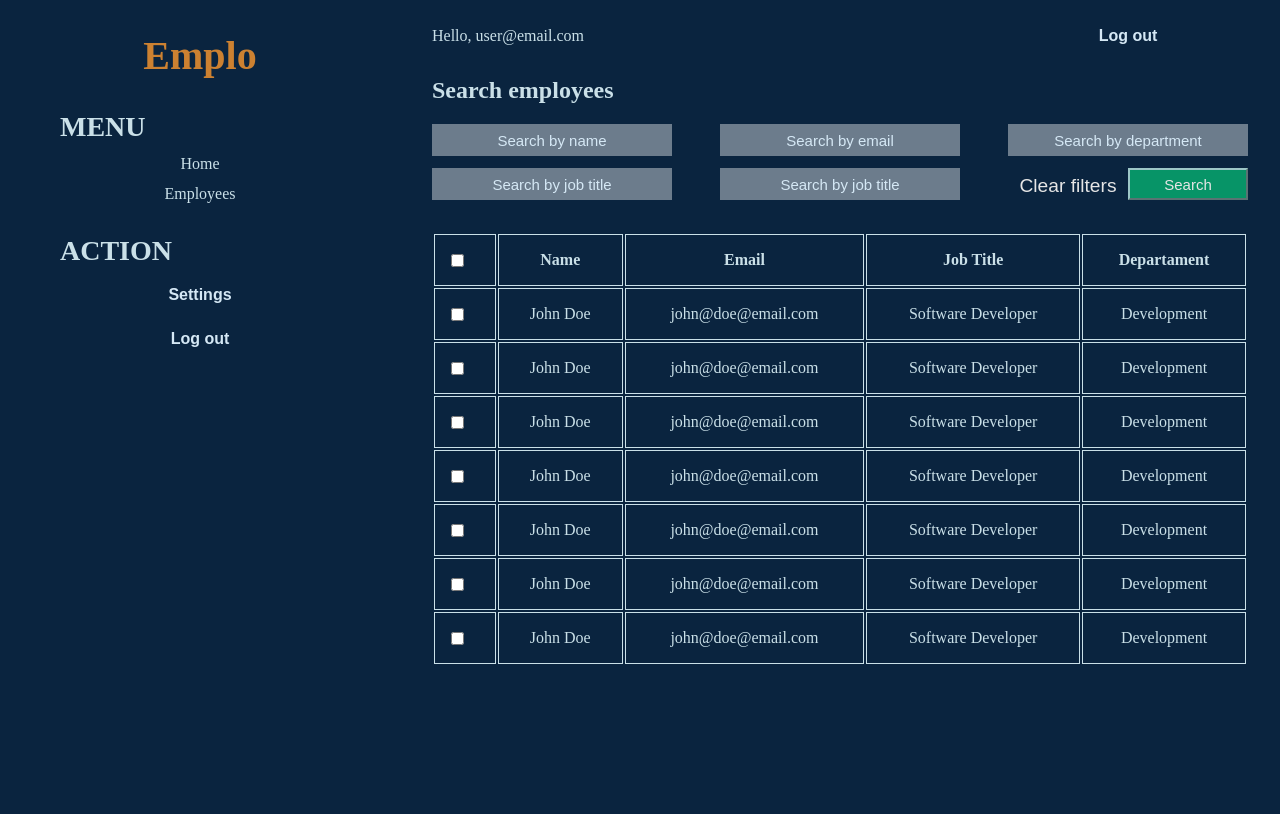
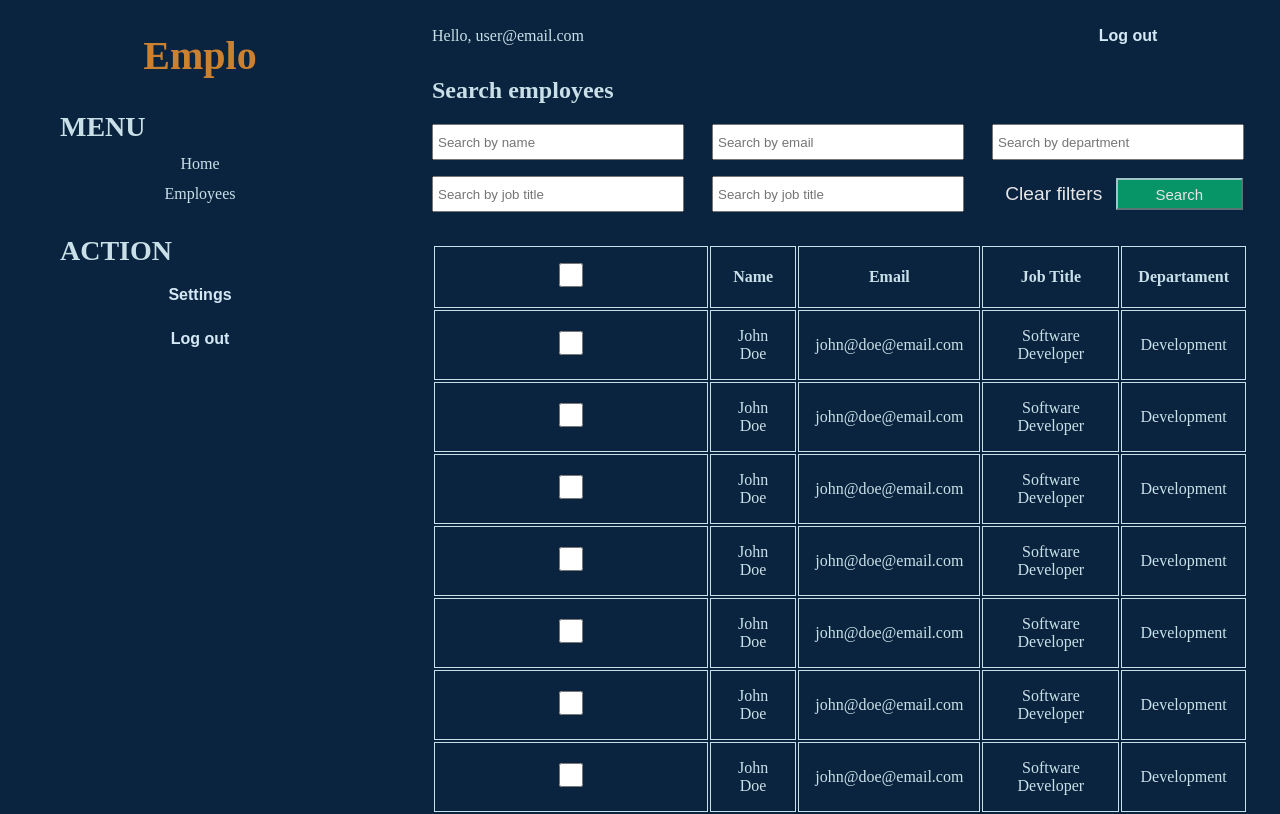
Before and after one commit to NNarc1s/Emplo, a plain HTML site: page index.html in a window 1280 px wide. Drawn offline with Linux system fonts and the light colour scheme.

Commit message:
modified buttons into input

```diff
--- a/index.css
+++ b/index.css
@@ -40,8 +40,10 @@ ul>li{
 
 }
 input {
-  display: block;
-  margin: 2px 0px 2px 0px;
+  padding: 0.25rem;
+  height:1.5rem;
+  width:15rem;
+
 }
 button {
   height:2rem;
@@ -49,8 +51,8 @@ button {
   background-color: #6c7c8c;
   color: #d5e8f5;
   font-size: 15px;
-  padding: 5px;
-  border-width: 2px;
+
+
   border-color: transparent;
 }
 button:hover{
@@ -69,24 +71,28 @@ form>h2{
 .search-filters{
     display: grid;
     grid-template-columns:1fr 1fr auto;
-    gap:12px;
+    gap:1rem
 }
 .last-item{
-    max-width: 15rem;
+
+  max-width: 16rem;
+  margin: auto;
     background-color: transparent;
     display: flex;
+    justify-content:space-between
+
 }
 .last-item>:nth-child(1){
-color:#e6e6e6;
+  color:#e6e6e6;
   background-color: transparent;
   font-size:1.2rem;
   border-color: transparent;
 }
 .primary-btn{
+
 color:#d5e8f5;
 font-size:1rem;
 font-weight: 600;
-
 background-color: transparent;
 }
 .secondary-btn{
@@ -94,6 +100,8 @@ background-color: transparent;
     color:#e6e6e6;
     border-width: 2px;
     border-color: #9dc7c7;
+    margin-right: 5px;
+    padding: 0.25rem;
 }
 table{
   padding-left: 2rem;
--- a/index.html
+++ b/index.html
@@ -47,13 +47,13 @@
         </header>
       <form class="form">
        <h2>Search employees</h2>
-        </label>
+
         <div class="search-filters">
-            <button >Search by name</button>
-            <button >Search by email</button>
-            <button >Search by department</button>
-            <button >Search by job title</button>
-            <button >Search by job title</button>
+            <input type="text"  placeholder="Search by name"></input>
+            <input type="email" placeholder="Search by email"></input>
+            <input type ="text" placeholder="Search by department"></input>
+            <input type="text" placeholder="Search by job title"></input>
+            <input type="text" placeholder="Search by job title"></input>
             <div class="last-item">
                 <button >Clear filters</button>
                 <button class="secondary-btn">Search</button>
```
